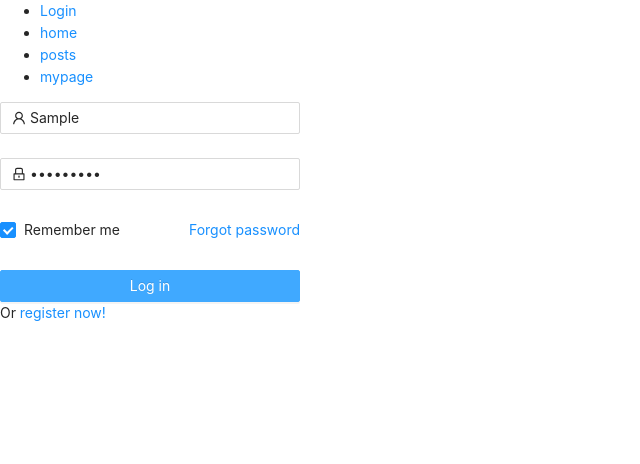
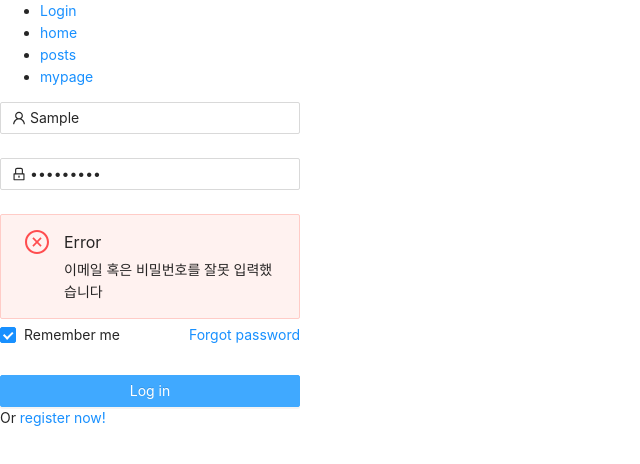
Before and after one commit to minsu-zip/mate-react, a React (Create React App) app: page / in a window 1280 px wide. Both pictures are taken after typing "Sample", "Sample123" into the empty fields and a click on the button "Log in". Shown: the top 464 px of the page, without its empty margins (0-640 px from the left). Built offline with nearby package versions, Linux system fonts and the light colour scheme; no server answers.

Commit message:
feat : 로그인 실패시 오류 부분 태그 추가

```diff
--- a/src/components/SignIn/index.js
+++ b/src/components/SignIn/index.js
@@ -1,34 +1,41 @@
 import React, { useContext, useState, useEffect } from 'react'
 import axios from 'axios'
-import { Form, Input, Button, Checkbox } from 'antd'
+import { Form, Input, Button, Checkbox, Alert } from 'antd'
 import { UserOutlined, LockOutlined } from '@ant-design/icons'
 import './index.css'
 
 const API_END_POINT = 'http://13.209.30.200'
 async function Post_Login({ id, pw }) {
   console.log(id, pw)
+  let isProblem
   try {
     const response = await axios.post(`${API_END_POINT}/login`, {
       email: id,
       password: pw,
     })
-    sessionStorage.setItem('userInformation', JSON.stringify(response))
+    sessionStorage.setItem('userInformation', JSON.stringify(response.data))
     alert('정상작동')
+    isProblem = false
+    return isProblem
   } catch (error) {
-    console.log(error)
+    isProblem = true
+    return isProblem
   }
 }
 
 const Login = () => {
   const [form] = Form.useForm()
   const [, forceUpdate] = useState({}) // To disable submit button at the beginning.
+  const [isSignInProblem, setIsSignInProblem] = useState(false)
 
   useEffect(() => {
     forceUpdate({})
   }, [])
 
   const onFinish = (values) => {
-    Post_Login({ id: values.username, pw: values.password })
+    Post_Login({ id: values.username, pw: values.password }).then((res) => {
+      setIsSignInProblem(res)
+    })
     console.log('Finish:', values)
   }
 
@@ -70,6 +77,17 @@ const Login = () => {
           placeholder="Password"
         />
       </Form.Item>
+      {isSignInProblem ? (
+        <Alert
+          message="Error"
+          description="이메일 혹은 비밀번호를 잘못 입력했습니다"
+          type="error"
+          showIcon
+        />
+      ) : (
+        ''
+      )}
+
       <Form.Item>
         <Form.Item name="remember" valuePropName="checked" noStyle>
           <Checkbox>Remember me</Checkbox>
```
